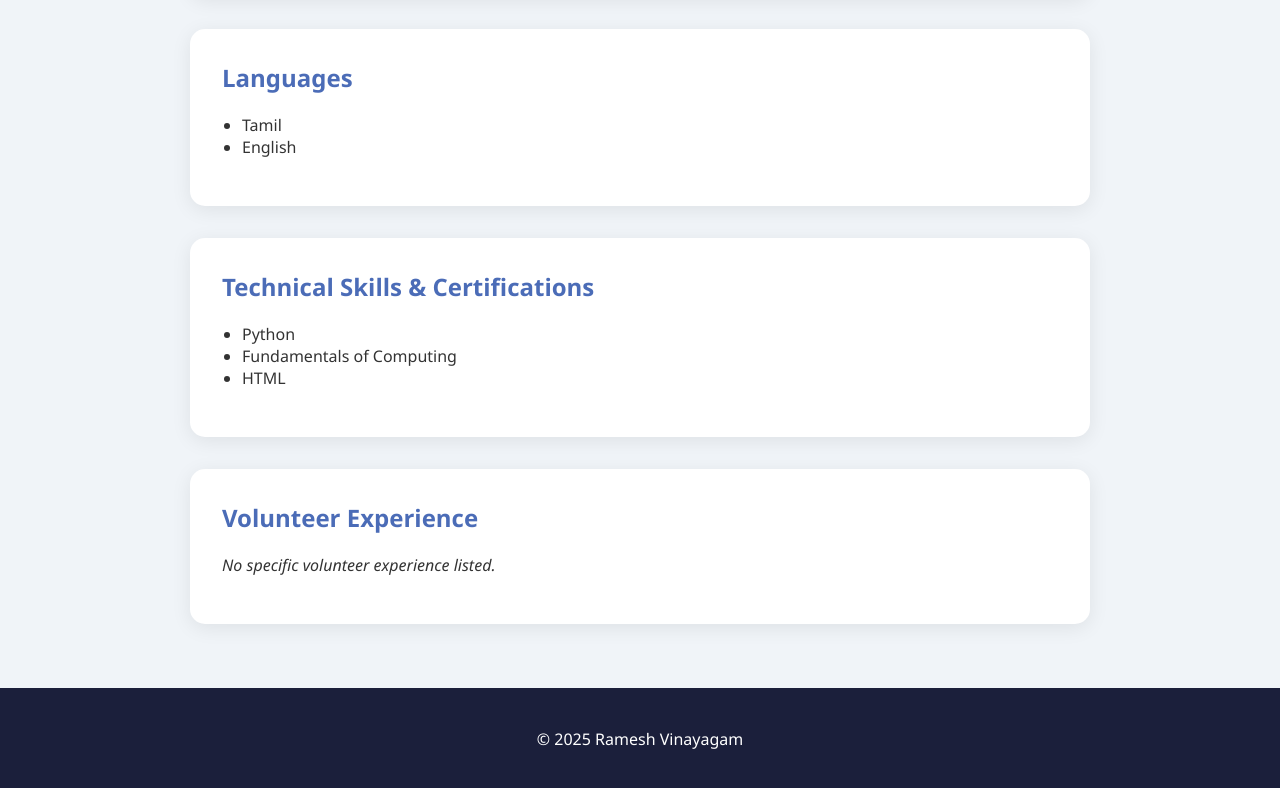
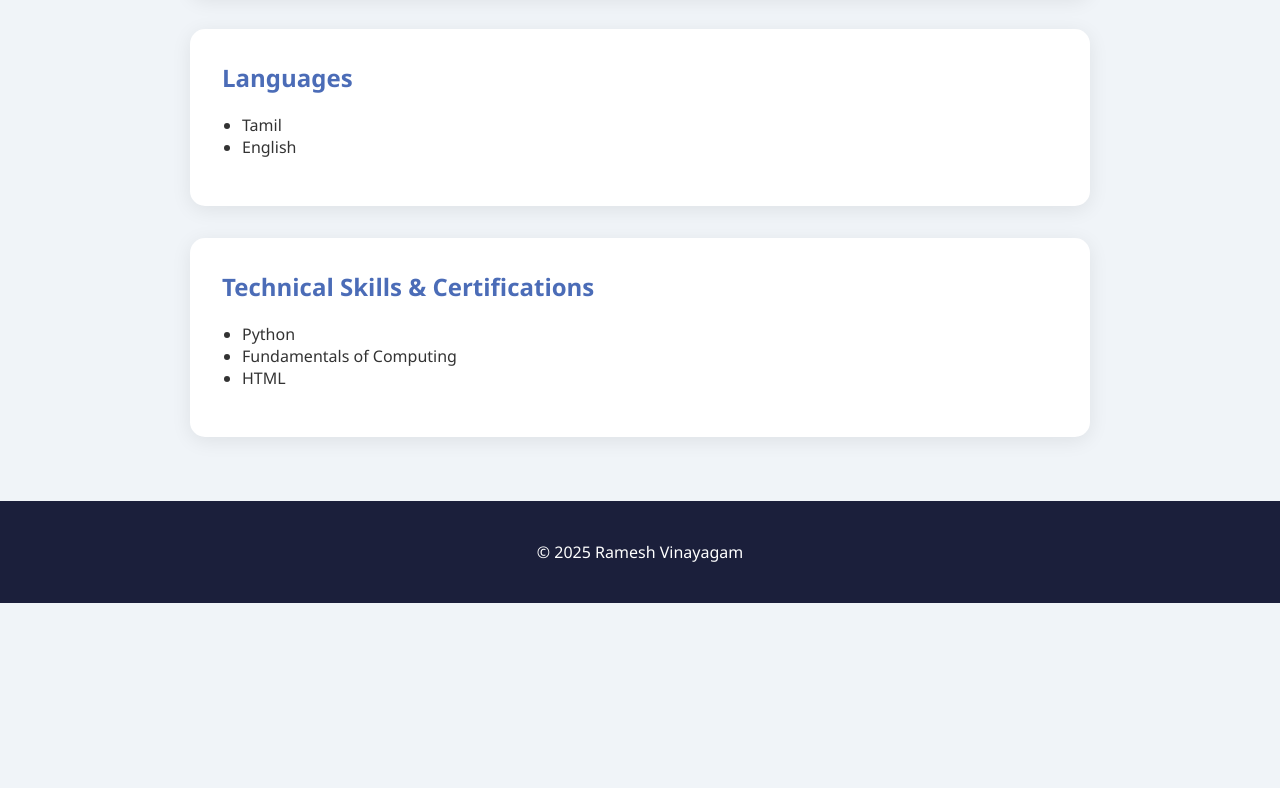
Before and after one commit to ramesh170305/Digital-portfolio, a plain HTML site: page index.html in a window 1280 px wide. Shown: the part 890-1678 px from the top of the page. After the commit the page ends 1493 px from the top, so only its background shows below. Drawn offline with Linux system fonts and the light colour scheme.

Commit message:
Update index.html

```diff
--- a/index.html
+++ b/index.html
@@ -160,11 +160,6 @@
                 <li>HTML</li>
             </ul>
         </section>
-
-        <section id="volunteer" class="section-content">
-            <h2>Volunteer Experience</h2>
-            <p><i>No specific volunteer experience listed.</i></p>
-        </section>
     </div>
 
     <footer>
```
